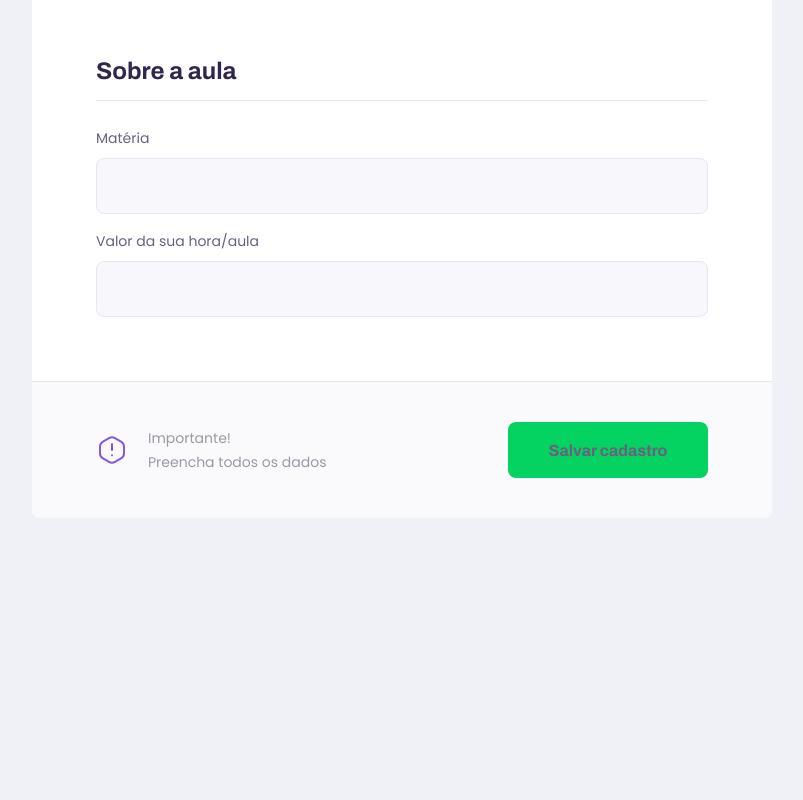
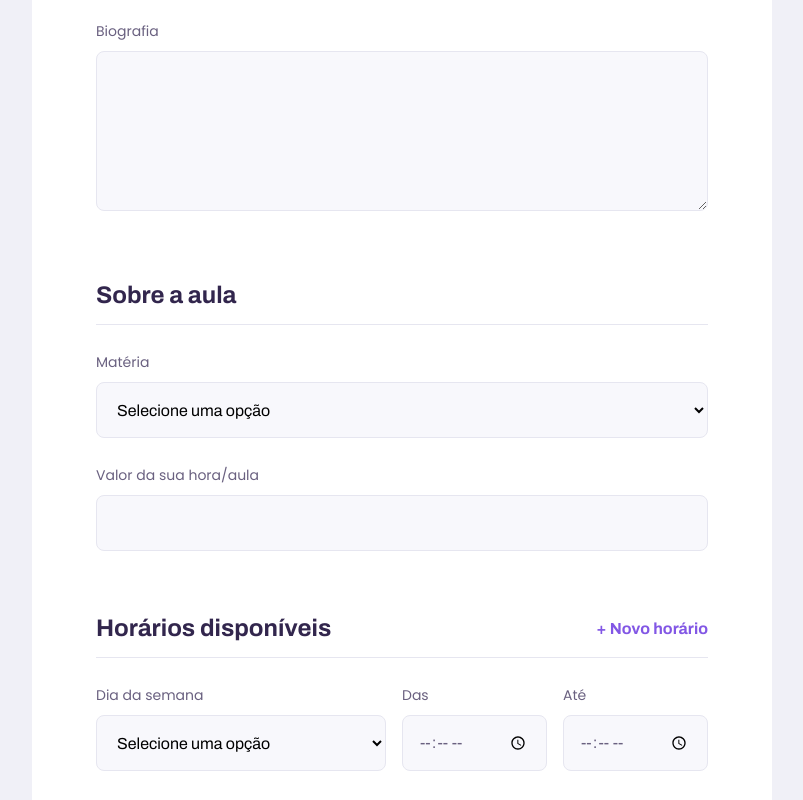
Before and after one commit to caueSJ/proffy-nlw2, a React (Create React App) app in the folder proffy-web/: page /give-classes in a window 1280 px wide. Shown: the part 740-1540 px from the top of the page, without its empty margins (238-1041 px from the left). Before the commit the page ends 1258 px from the top, so only its background shows below. Built offline with nearby package versions, Linux system fonts and the light colour scheme.

Commit message:
useState (TeacherForm);  use new components

```diff
--- a/proffy-web/src/pages/TeacherForm/TeacherForm.css
+++ b/proffy-web/src/pages/TeacherForm/TeacherForm.css
@@ -36,6 +36,24 @@
     width: 100%;
     padding-bottom: 1.6rem;
     border-bottom: 1px solid var(--color-line-in-white);
+}
+
+#TeacherForm main fieldset legend button {
+    background: none;
+    border: none;
+    color: var(--color-primary);
+    font: 700 1.6rem Archivo;
+    cursor: pointer;
+    transition: color 0.2s;
+}
+
+#TeacherForm main fieldset legend button:hover {
+    color: var(--color-primary-dark);
+}
+
+#TeacherForm main fieldset .input-block + .textarea-block,
+#TeacherForm main fieldset .select-block + .input-block {
+    margin-top: 2.4rem;
 }
 
 #TeacherForm main label {
@@ -96,6 +114,16 @@
         padding: 0 6.4rem;
     }
 
+    #TeacherForm main .schedule-item {
+        display: grid;
+        grid-template-columns: 2fr 1fr 1fr;
+        column-gap: 1.6rem;
+    }
+
+    #TeacherForm main .schedule-item .input-block {
+        margin-top: 0 !important;
+    }
+
     #TeacherForm main footer {
         padding: 4rem 6.4rem;
         display: flex;
--- a/proffy-web/src/pages/TeacherForm/TeacherForm.tsx
+++ b/proffy-web/src/pages/TeacherForm/TeacherForm.tsx
@@ -1,12 +1,26 @@
-import React from 'react';
+import React, { useState } from 'react';
+
 import Input from '../../components/Input/Input';
 import PageHeader from '../../components/PageHeader/PageHeader';
+import TextArea from '../../components/TextArea/TextArea';
+import Select from '../../components/Select/Select';
 
 import warningIcon from '../../assets/images/icons/warning.svg';
 
 import './TeacherForm.css';
 
 const TeacherForm = () => {
+    const [scheduleItems, setScheduleItems] = useState([
+        { week_day: 0, from: '', to: '' }
+    ]);
+
+    const addNewScheduleItem = () => {
+        setScheduleItems([
+            ...scheduleItems,
+            { week_day: 0, from: '', to: '' }
+        ]);
+    }
+
     return (
         <div id="TeacherForm" className="container">
             <PageHeader
@@ -20,13 +34,60 @@
                     <Input name="name" label="Nome completo" />
                     <Input name="avatar" label="Avatar" />
                     <Input name="whatsapp" label="Whatsapp" />
+                    <TextArea name="bio" label="Biografia" />
                 </fieldset>
 
                 <fieldset>
                     <legend>Sobre a aula</legend>
-                    <Input name="subject" label="Matéria" />
+                    <Select
+                        name="subject"
+                        label="Matéria"
+                        options={[
+                            { value: 'Artes', label: 'Artes' },
+                            { value: 'Biologia', label: 'Biologia' },
+                            { value: 'Ciências', label: 'Ciências' },
+                            { value: 'Educação Física', label: 'Educação Física' },
+                            { value: 'Física', label: 'Física' },
+                            { value: 'Geografia', label: 'Geografia' },
+                            { value: 'História', label: 'História' },
+                            { value: 'Inglês', label: 'Inglês' },
+                            { value: 'Língua Portuguesa', label: 'Língua Portuguesa' },
+                            { value: 'Matemática', label: 'Matemática' },
+                            { value: 'Química', label: 'Química' },
+                        ]}
+                    />
                     <Input name="cost" label="Valor da sua hora/aula" />
                 </fieldset>
+
+                <fieldset>
+                    <legend>
+                        Horários disponíveis
+                        <button type="button" onClick={addNewScheduleItem}>+ Novo horário</button>
+                    </legend>
+
+                    {scheduleItems.map(scheduleItem => {
+                        return (
+                            <div key={scheduleItem.week_day} className="schedule-item">
+                                <Select
+                                    name="week_day"
+                                    label="Dia da semana"
+                                    options={[
+                                        { value: '0', label: 'Domingo' },
+                                        { value: '1', label: 'Segunda-feira' },
+                                        { value: '2', label: 'Terça-feira' },
+                                        { value: '3', label: 'Quarta-feira' },
+                                        { value: '4', label: 'Quinta-feira' },
+                                        { value: '5', label: 'Sexta-feira' },
+                                        { value: '6', label: 'Sábado' },
+                                    ]}
+                                />
+                                <Input name="from" label="Das" type="time" />
+                                <Input name="to" label="Até" type="time" />
+                            </div>
+                        )
+                    })}
+                </fieldset>
+
                 <footer>
                     <p>
                         <img src={warningIcon} alt="Aviso importante" />
--- a/proffy-web/src/pages/TeacherList/TeacherList.css
+++ b/proffy-web/src/pages/TeacherList/TeacherList.css
@@ -29,7 +29,8 @@
         bottom: -28px;
     }
 
-    #search-teachers .input-block + .input-block {
+    #search-teachers .input-block + .input-block,
+    #search-teachers .select-block + .select-block {
         margin-top: 0;
     }
 
--- a/proffy-web/src/pages/TeacherList/TeacherList.tsx
+++ b/proffy-web/src/pages/TeacherList/TeacherList.tsx
@@ -2,6 +2,7 @@
 import Input from '../../components/Input/Input';
 
 import PageHeader from '../../components/PageHeader/PageHeader';
+import Select from '../../components/Select/Select';
 import TeacherItem from '../../components/TeacherItem/TeacherItem';
 
 import './TeacherList.css';
@@ -11,8 +12,36 @@
         <div id="TeacherList" className="container">
             <PageHeader title="Estes são os proffys disponíveis">
                 <form id="search-teachers">
-                    <Input name="subject" label="Matéria" />
-                    <Input name="week_day" label="Dia da Semana" />
+                    <Select
+                        name="subject"
+                        label="Matéria"
+                        options={[
+                            { value:'Artes', label:'Artes' },
+                            { value:'Biologia', label:'Biologia' },
+                            { value:'Ciências', label:'Ciências' },
+                            { value:'Educação Física', label:'Educação Física' },
+                            { value:'Física', label:'Física' },
+                            { value:'Geografia', label:'Geografia' },
+                            { value:'História', label:'História' },
+                            { value:'Inglês', label:'Inglês' },
+                            { value:'Língua Portuguesa', label:'Língua Portuguesa' },
+                            { value:'Matemática', label:'Matemática' },
+                            { value:'Química', label:'Química' },
+                        ]}
+                    />
+                    <Select
+                        name="week_day"
+                        label="Dia da semana"
+                        options={[
+                            { value:'0', label:'Domingo' },
+                            { value:'1', label:'Segunda-feira' },
+                            { value:'2', label:'Terça-feira' },
+                            { value:'3', label:'Quarta-feira' },
+                            { value:'4', label:'Quinta-feira' },
+                            { value:'5', label:'Sexta-feira' },
+                            { value:'6', label:'Sábado' },
+                        ]}
+                    />
                     <Input type="time" name="time" label="Horário" />
                 </form>
             </PageHeader>
```
